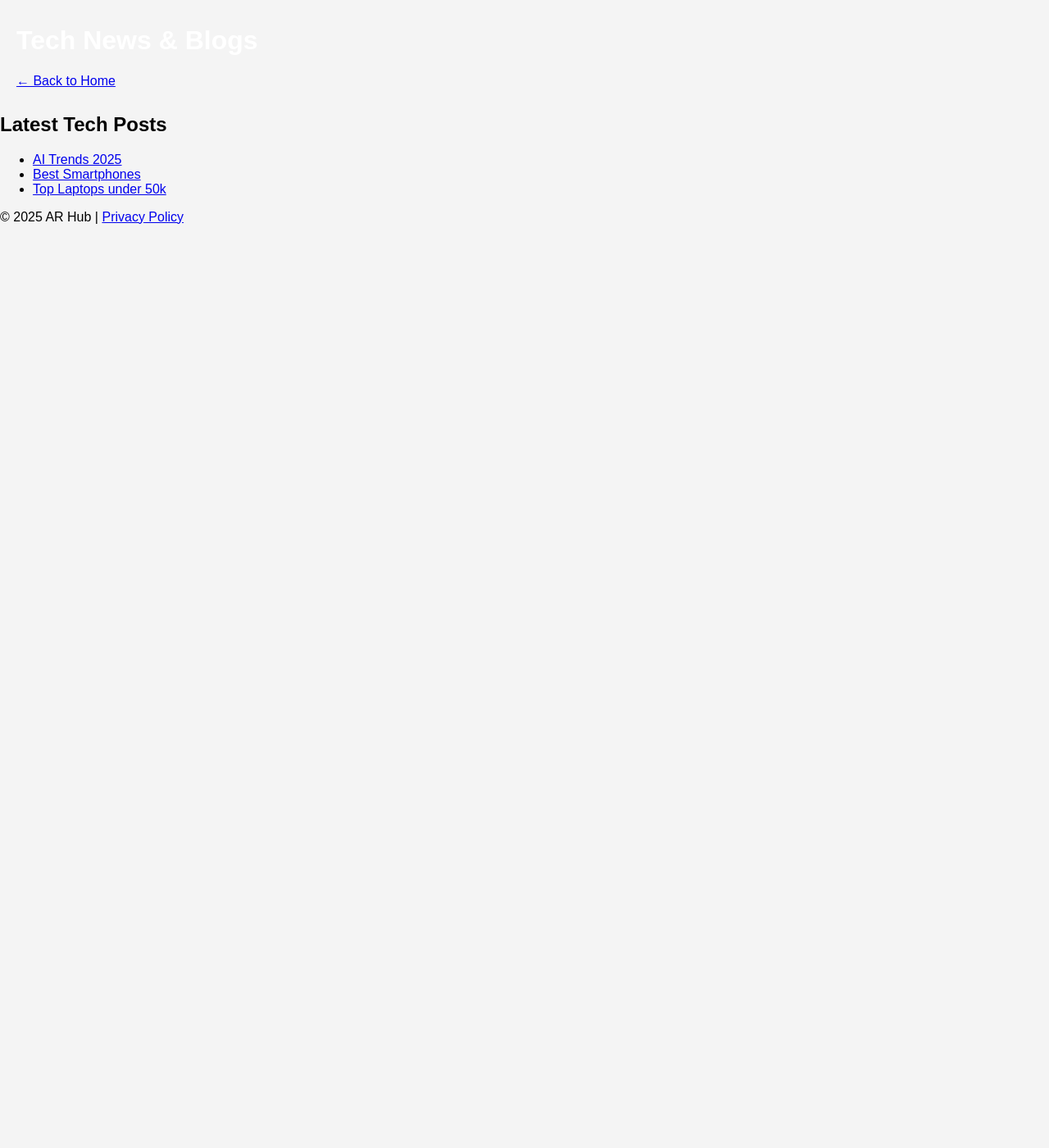
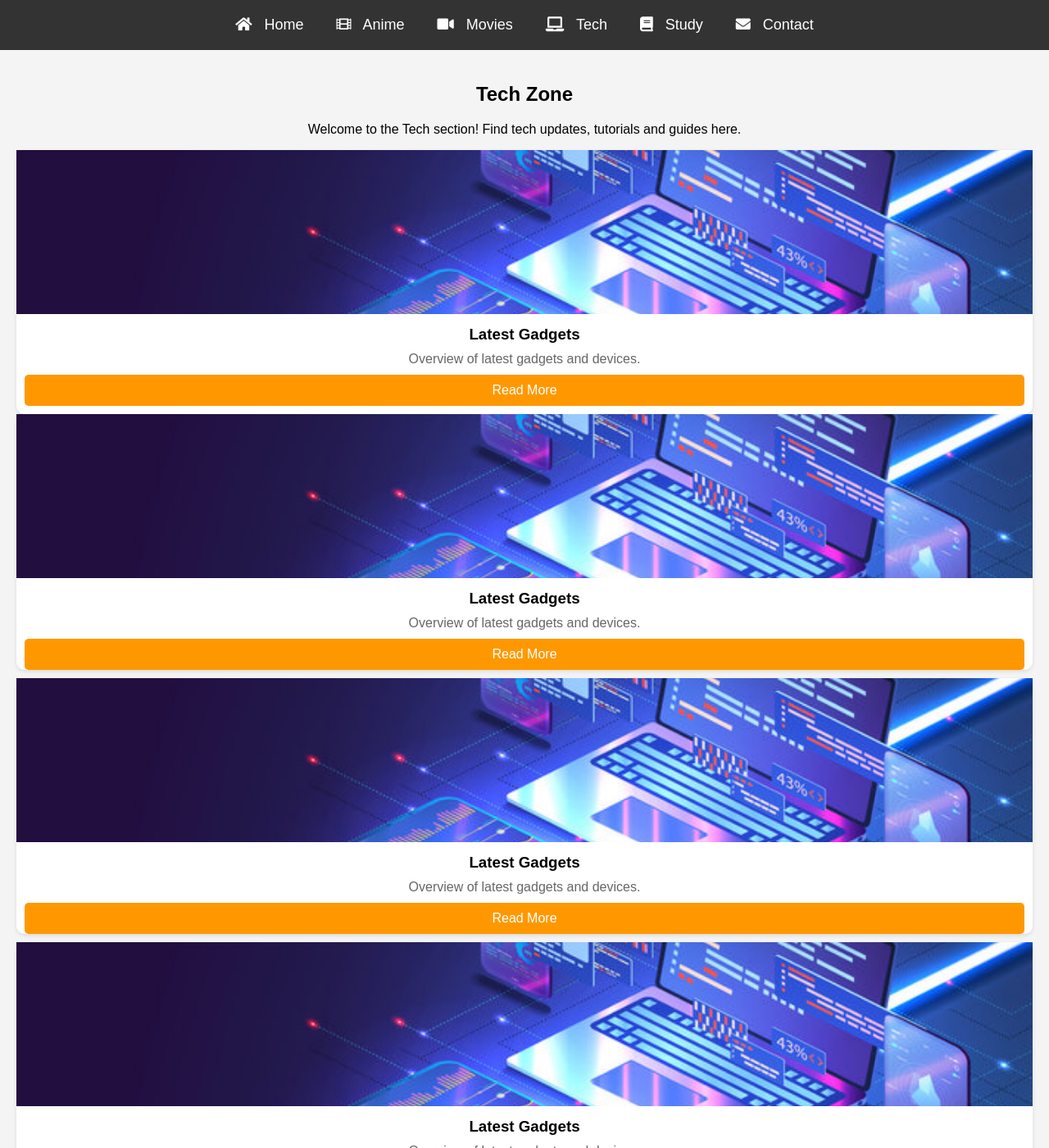
Before and after one commit to vkcode2005/AR-Website, a Jekyll site: the page tech.html, which Jekyll copies as it is, in a window 1280 px wide and 1400 px high. Shown: the whole window at 82% size. Built offline with Jekyll 4.4.1, drawn with Linux system fonts in a browser that asks for light colours; some of the changed text lies outside the part shown.

Commit message:
Update tech.html

```diff
--- a/tech.html
+++ b/tech.html
@@ -1,27 +1,91 @@
 <!DOCTYPE html>
 <html lang="en">
+
 <head>
   <meta charset="UTF-8">
+  <meta name="viewport" content="width=device-width, initial-scale=1.0">
   <title>Tech - AR Hub</title>
-  <link rel="stylesheet" href="assets/css/style.css">
+  <link rel="stylesheet" href="/AR-Website/assets/css/style.css">
+  <link rel="stylesheet" href="https://cdnjs.cloudflare.com/ajax/libs/font-awesome/5.15.4/css/all.min.css">
 </head>
+
 <body>
-  <header>
-    <h1>Tech News & Blogs</h1>
-    <nav><a href="index.html">← Back to Home</a></nav>
-  </header>
 
-  <section>
-    <h2>Latest Tech Posts</h2>
-    <ul>
-      <li><a href="#">AI Trends 2025</a></li>
-      <li><a href="#">Best Smartphones</a></li>
-      <li><a href="#">Top Laptops under 50k</a></li>
-    </ul>
-  </section>
+  <label class="hamburger-menu"><input type="checkbox"></label>
+  <aside class="sidebar">
+    <nav>
+      <ul class="nav-list">
+        <li class="font"><a href="index.html"><i class="fas fa-home"></i> Home</a></li>
+        <li class="font"><a href="anime.html"><i class="fas fa-film"></i> Anime</a></li>
+        <li class="font"><a href="movie.html"><i class="fas fa-video"></i> Movies</a></li>
+        <li class="font"><a href="tech.html"><i class="fas fa-laptop"></i> Tech</a></li>
+        <li class="font"><a href="study.html"><i class="fas fa-book"></i> Study</a></li>
+        <li class="font"><a href="contact.html"><i class="fas fa-envelope"></i> Contact</a></li>
+      </ul>
+    </nav>
+  </aside>
 
-  <footer>
-    <p>© 2025 AR Hub | <a href="privacy-policy.html">Privacy Policy</a></p>
+  <main>
+    <section class="content-section">
+      <h1>Tech Zone</h1>
+      <p>Welcome to the Tech section! Find tech updates, tutorials and guides here.</p>
+
+      <div class="content-grid">
+        <div class="content-card">
+          <img src="assets/images/uploads/techimages.jpg" alt="Tech 1" loading="lazy">
+          <h3>Latest Gadgets</h3>
+          <p>Overview of latest gadgets and devices.</p>
+          <a href="#" class="btn">Read More</a>
+        </div>
+      </div>
+       <div class="content-card">
+          <img src="assets/images/uploads/techimages.jpg" alt="Tech 1" loading="lazy">
+          <h3>Latest Gadgets</h3>
+          <p>Overview of latest gadgets and devices.</p>
+          <a href="#" class="btn">Read More</a>
+        </div>
+       <div class="content-card">
+          <img src="assets/images/uploads/techimages.jpg" alt="Tech 1" loading="lazy">
+          <h3>Latest Gadgets</h3>
+          <p>Overview of latest gadgets and devices.</p>
+          <a href="#" class="btn">Read More</a>
+        </div>
+       <div class="content-card">
+          <img src="assets/images/uploads/techimages.jpg" alt="Tech 1" loading="lazy">
+          <h3>Latest Gadgets</h3>
+          <p>Overview of latest gadgets and devices.</p>
+          <a href="#" class="btn">Read More</a>
+        </div>
+
+    </section>
+  </main>
+
+  <footer class="footer">
+    <div class="footer-container">
+      <div class="footer-section">
+        <h3>Quick links</h3>
+        <ul>
+          <li><a href="index.html">Home</a></li>
+          <li><a href="anime.html">Anime</a></li>
+          <li><a href="movie.html">Movies</a></li>
+          <li><a href="tech.html">Tech</a></li>
+          <li><a href="study.html">Study</a></li>
+        </ul>
+      </div>
+      <div class="footer-section"><h3>Privacy Policy</h3><a href="Privacypolicy.html">Privacy Policy</a></div>
+      <div class="footer-section"><h3>Social media links</h3>
+        <div class="social-links">
+          <a href="https://www.instagram.com/_vivek_sah_0?igsh=MWV2Z2hmcWt0Nnd4dQ=="><i class="fab fa-instagram"></i></a>
+          <a href="https://youtube.com/@saheditzz?si=waiSVwsoHRgqDdm6"><i class="fab fa-facebook"></i></a>
+          <a href="https://youtube.com/@saheditzz?si=waiSVwsoHRgqDdm6"><i class="fab fa-twitter"></i></a>
+          <a href="https://youtube.com/@saheditzz?si=waiSVwsoHRgqDdm6"><i class="fab fa-youtube"></i></a>
+        </div>
+      </div>
+      <div class="footer-section"><h3>Contact us</h3><p>Email: Viveksah200515@gmail.com</p></div>
+    </div>
+    <div class="footer-bottom"><p>© 2025 AR. All rights reserved</p><button class="back-to-top">Back to Top</button></div>
   </footer>
+
 </body>
+
 </html>
```
